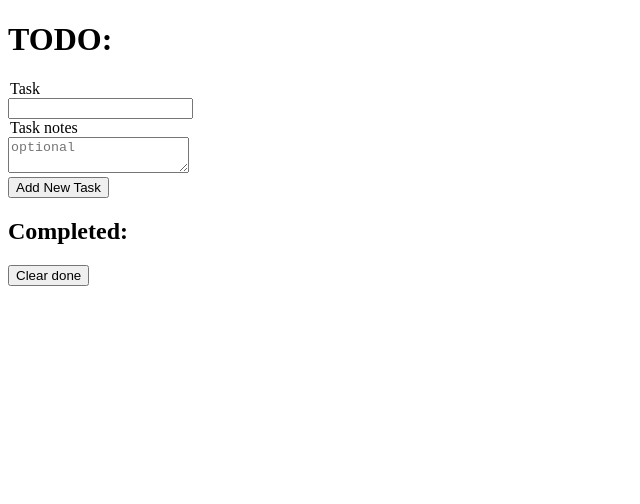
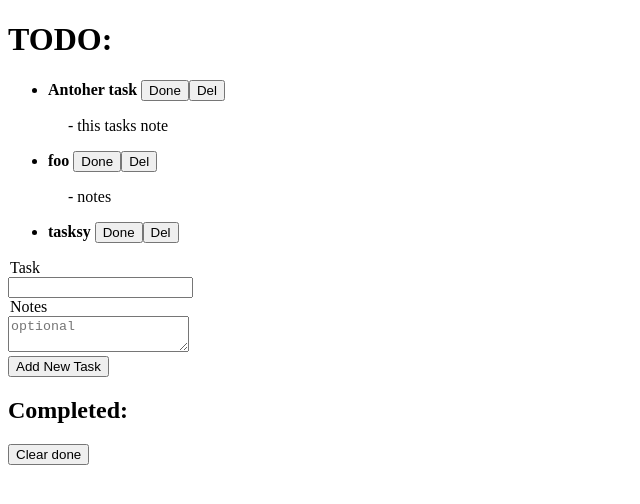
Before and after one commit to Lebussy/to-do-react, a React (Vite) app: page / in a window 1280 px wide. Shown: the top 504 px of the page, without its empty margins (0-640 px from the left). Built offline with nearby package versions, Linux system fonts and the light colour scheme; data requests are answered from the project's data file.

Commit message:
Adds a due date for the tasks. Half-implemented making optional input

```diff
--- a/db.json
+++ b/db.json
@@ -1,3 +1,27 @@
 {
-  "tasks": []
+  "tasks": [
+    {
+      "id": "4f64",
+      "task": "Antoher task",
+      "done": false,
+      "position": 1,
+      "note": "this tasks note\n"
+    },
+    {
+      "id": "f906",
+      "task": "foo",
+      "note": "notes",
+      "done": false,
+      "position": 2,
+      "due": null
+    },
+    {
+      "id": "3775",
+      "task": "tasksy",
+      "note": null,
+      "done": false,
+      "position": 3,
+      "due": "2024-07-27"
+    }
+  ]
 }
--- a/package.json
+++ b/package.json
@@ -20,10 +20,11 @@
     "@types/react": "^18.3.3",
     "@types/react-dom": "^18.3.0",
     "@vitejs/plugin-react": "^4.3.1",
-    "eslint": "^8.57.0",
+    "eslint": "^9.7.0",
     "eslint-plugin-react": "^7.34.2",
     "eslint-plugin-react-hooks": "^4.6.2",
     "eslint-plugin-react-refresh": "^0.4.7",
+    "globals": "^15.8.0",
     "json-server": "^1.0.0-beta.1",
     "vite": "^5.3.1"
   }
--- a/src/App.jsx
+++ b/src/App.jsx
@@ -5,11 +5,11 @@ import TaskField from "./components/TaskField"
 import tasks from "./services/tasks"
 import Notification from "./components/Notification"
 
-
-// TODO: Adding notes attached to the task. Can be added at the task creation or can be added afterwards
-  // start with edit
 // TODO: Add an optional due date for the task.
 
+// TODO: Consider, do we want exposure of notes to be optional?
+
+// TODO: Add local weather? - see countries task app
 
 const App = () => {
   // State for storing the task data
@@ -20,6 +20,17 @@ const App = () => {
   const [notification, setNotification] = useState(null)
   // State for controlling the notes input for the task
   const [newNoteInput, setNewNoteInput] = useState("")
+  // State for controlling the due date of the task
+  const [dueDate, setDueDate] = useState('')
+  // State for showing due date field
+  const [showDueDateInput, setShowDueDateInput] = useState(false)
+
+
+  // For controlling the due date input
+  const handleDateChange = (event) => {
+    setDueDate(event.target.value)
+    console.log(event.target.value)
+  }
 
   // Method for controlling the note input of the new task
   const handleNoteInputChange = (event) => {
@@ -43,19 +54,20 @@ const App = () => {
     event.preventDefault()
     const newTaskObj = {
       task: newTaskInput,
+      note: newNoteInput === "" ? null : newNoteInput,
       done: false,
-      position: getNextTaskPosition()
+      position: getNextTaskPosition(),
+      due: dueDate === "" ? null : dueDate
     }
-    // For adding a task note to the task, null if controller is an empty string
-    newTaskObj.note = newNoteInput === "" ? null : newNoteInput
-    if (newNoteInput === ""){
-      console.log("FOOOOO")
-    }
-    tasksService.create(newTaskObj).then(addedTask => {
-      setTasksData(tasksData.concat(addedTask))
-    })
+
+    tasksService.create(newTaskObj)
+      .then(addedTask => {
+        console.log("Added task", addedTask)
+        setTasksData(tasksData.concat(addedTask))
+      })
     setNewTaskInput("")
     setNewNoteInput("")
+    setDueDate("")
   }
 
   // Method for getting the next available task-position
@@ -122,6 +134,9 @@ const App = () => {
         handleTaskInputChange={handleTaskInputChange}
         newNoteInput={newNoteInput}
         handleNoteInputChange={handleNoteInputChange}
+        dueDate={dueDate}
+        handleDateChange={handleDateChange}
+        showDueDateInput={showDueDateInput}
       />
     <h2>Completed:</h2>
     <button onClick={clearDone}>Clear done</button>
--- /dev/null
+++ b/src/components/DateInput.jsx
@@ -0,0 +1,13 @@
+const DateInput = ({showDueDateInput, dueDate, handleDateChange}) => {
+  if (!showDueDateInput){
+    return null
+  }
+  return (
+    <div>
+      <legend>Due</legend>
+      <input type="date" value={dueDate} onChange={handleDateChange}/>
+    </div>
+  )
+}
+
+export default DateInput
--- a/src/components/Task.jsx
+++ b/src/components/Task.jsx
@@ -2,10 +2,10 @@ import TaskNote from './TaskNote'
 const Task = ({task:{task, id, done, note}, deleteTask, toggleDone}) => {
     return (
         <div>
-            <p style={{ fontWeight: 'bold' }}>{task + " "}
+            <li style={{ fontWeight: 'bold' }}>{task + " "}
                 <button onClick={() => toggleDone(id)}>{done ? "Undo" : "Done"}</button>
                 <button onClick={() => deleteTask(id)}>Del</button>
-            </p>
+            </li>
             <TaskNote note={note}/>
         </div>
     )
--- a/src/components/TaskField.jsx
+++ b/src/components/TaskField.jsx
@@ -1,14 +1,16 @@
-const TaskField = ({addTask, handleTaskInputChange, newTaskInput, newNoteInput, handleNoteInputChange}) => {
+import DateInput from './DateInput'
+const TaskField = ({addTask, handleTaskInputChange, newTaskInput, newNoteInput, handleNoteInputChange, dueDate, handleDateChange, showDueDateInput}) => {
     return (
         <form onSubmit={addTask}>
             <div>
                 <legend>Task</legend>
-                <input value={newTaskInput} onChange={handleTaskInputChange}/>
+                <input value={newTaskInput} onChange={handleTaskInputChange} required={true}/>
             </div>
             <div>
-                <legend>Task notes</legend>
+                <legend>Notes</legend>
                 <textarea placeholder="optional" value={newNoteInput} onChange={handleNoteInputChange}/>
             </div>
+            <DateInput dueDate={dueDate} handleDateChange={handleDateChange} showDueDateInput={showDueDateInput}/>
             <button type="submit">Add New Task</button>
         </form>
     )
--- a/src/components/TasksDisplay.jsx
+++ b/src/components/TasksDisplay.jsx
@@ -2,13 +2,13 @@ import Task from './Task'
 const TasksDisplay = ({tasks, deleteTask, toggleDone}) => {
     if (tasks){
         return (
-            <>
+            <ul>
              {tasks.map(task => <Task
                 key={task.id}
                 task={task}
                 deleteTask={deleteTask}
                 toggleDone={toggleDone}/>)}
-            </>
+            </ul>
         )
     }
     return (
```
Also changed, not shown: eslint.config.js (added, +7 -0 lines), 1 other file (tests, documents, lock files or other folders).
